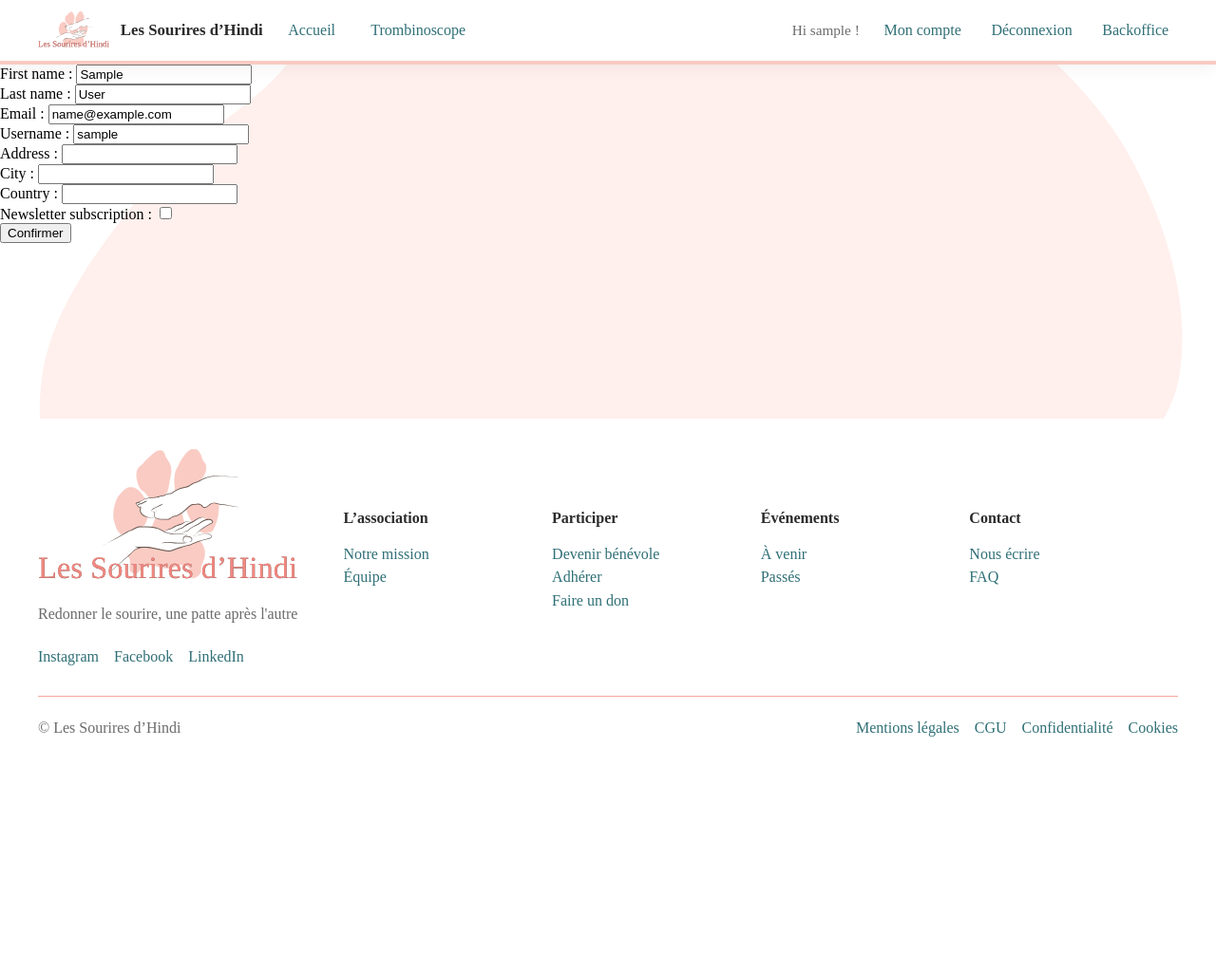
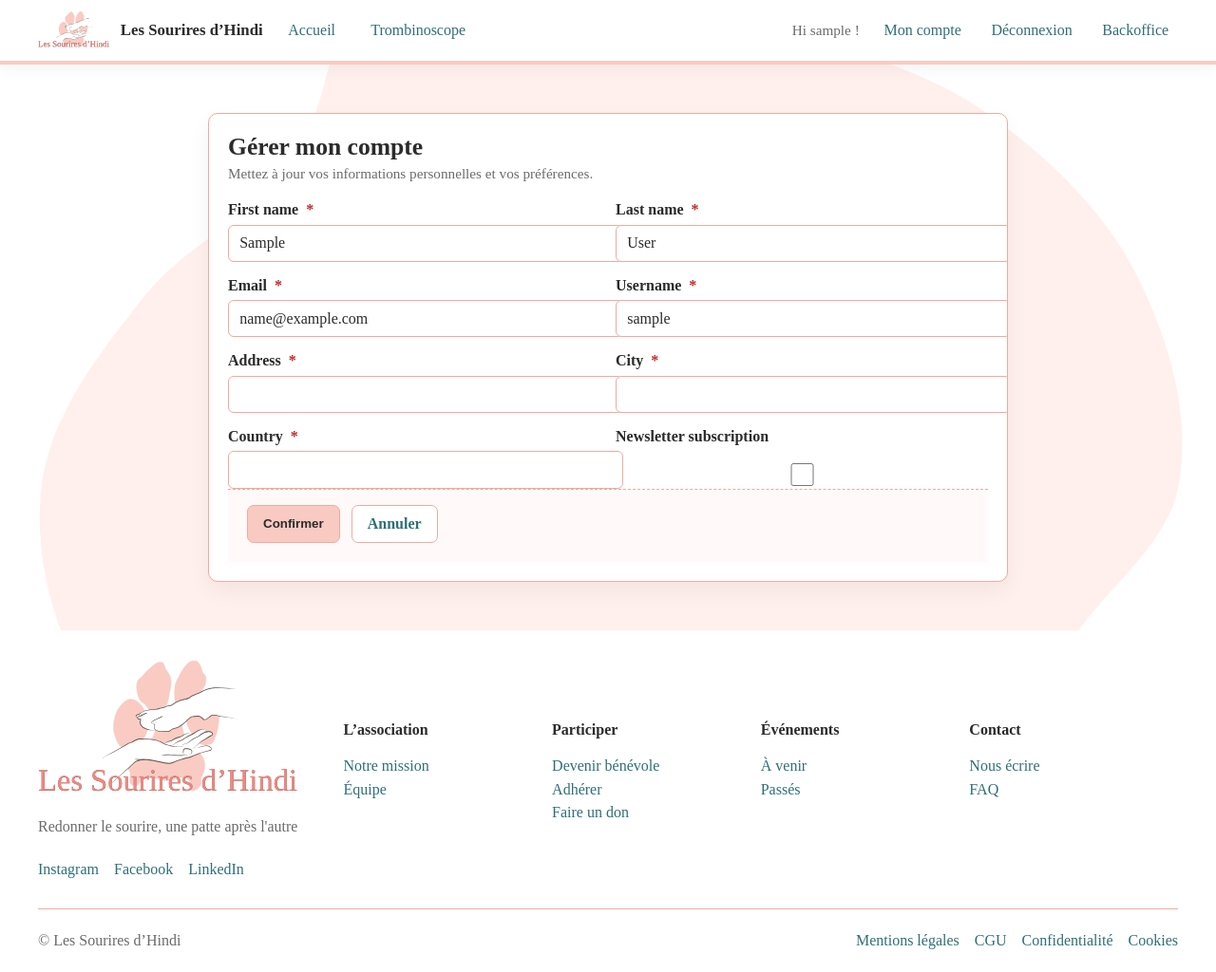
Before and after one commit to The-independant-project/ouaf, a Django app: page /account/edit in a window 1280 px wide. Shown: the whole page at 95% size. Before the commit the page ends 776 px from the top, so only its background shows below. Run offline with Django 5.2, Linux system fonts and the light colour scheme; the visitor is signed in with stand-in values (Sample User, id 1).

Commit message:
Feat : First account edition impressions

```diff
--- a/ouaf/ouaf_app/static/css/main_css.css
+++ b/ouaf/ouaf_app/static/css/main_css.css
@@ -504,3 +504,151 @@ body.no-scroll {
     box-shadow: 0 4px 18px rgba(0, 0, 0, .05);
   }
 }
+
+
+
+
+
+
+
+/*************EDIT USER********/
+
+
+  .account {
+    padding: clamp(2rem, 4vw, 4rem) var(--space-4);
+  }
+  .account__card {
+    max-width: 840px;
+    margin: 0 auto;
+    background: #fff;
+    border: 1px solid var(--clr-primary-dark);
+    border-radius: var(--radius);
+    box-shadow: 0 10px 24px rgba(0,0,0,.05);
+    overflow: hidden;
+  }
+  .account__head {
+    padding: 1.25rem 1.25rem 0;
+  }
+  .account__title {
+    margin: 0;
+    font-size: clamp(1.25rem, 2.6vw, 1.6rem);
+    color: var(--clr-ink);
+  }
+  .account__meta {
+    margin: .25rem 0 0;
+    color: var(--clr-muted);
+    font-size: .95rem;
+  }
+
+  /* Forme */
+  .account__body {
+    padding: 1.25rem;
+  }
+  .formGrid {
+    display: grid;
+    gap: var(--space-4);
+  }
+  @media (min-width: 720px){
+    .formGrid { grid-template-columns: 1fr 1fr; }
+    .span-full { grid-column: 1 / -1; }
+  }
+
+  .form__row {
+    display: grid;
+    gap: .4rem;
+  }
+  .form__label {
+    font-weight: 600;
+    color: var(--clr-ink);
+  }
+  .form__required {
+    color: #c62828;
+    margin-left: .25rem;
+  }
+
+  .account__card input[type="text"],
+  .account__card input[type="email"],
+  .account__card input[type="tel"],
+  .account__card input[type="url"],
+  .account__card input[type="number"],
+  .account__card input[type="password"],
+  .account__card textarea,
+  .account__card select {
+    width: 100%;
+    padding: .6rem .7rem;
+    border: 1px solid var(--clr-primary-dark);
+    border-radius: calc(var(--radius) - 4px);
+    background: #fff;
+    color: var(--clr-ink);
+    font: inherit;
+  }
+  .account__card textarea { min-height: 110px; resize: vertical; }
+  .account__card input:focus,
+  .account__card textarea:focus,
+  .account__card select:focus {
+    outline: none;
+    border-color: var(--clr-accent);
+    box-shadow: 0 0 0 3px rgba(47,111,118,.15);
+  }
+
+  .form__help {
+    color: var(--clr-muted);
+    font-size: .9rem;
+  }
+  .form__errors {
+    color: #b00020;
+    font-size: .9rem;
+  }
+  .form__row.is-error input,
+  .form__row.is-error textarea,
+  .form__row.is-error select {
+    border-color: #b00020;
+  }
+
+  /* Actions */
+  .account__foot {
+    padding: 1rem 1.25rem 1.25rem;
+    display: flex;
+    flex-wrap: wrap;
+    gap: var(--space-3);
+    border-top: 1px dashed var(--clr-primary-dark);
+    background: var(--clr-bg);
+  }
+  .btn {
+    display: inline-flex;
+    align-items: center;
+    justify-content: center;
+    gap: .5rem;
+    padding: .65rem 1rem;
+    border-radius: calc(var(--radius) - 3px);
+    border: 1px solid transparent;
+    text-decoration: none;
+    cursor: pointer;
+    font-weight: 600;
+  }
+  .btn--primary {
+    background: var(--clr-primary);
+    border-color: var(--clr-primary-dark);
+    color: var(--clr-ink);
+  }
+  .btn--primary:hover { filter: brightness(.98); }
+  .btn--ghost {
+    background: #fff;
+    border-color: var(--clr-primary-dark);
+    color: var(--clr-accent);
+  }
+  .btn--danger {
+    background: #fff;
+    border-color: #d32f2f;
+    color: #d32f2f;
+  }
+
+  /* Bandeau d’erreurs globales */
+  .form__nonfield {
+    margin: 0 0 1rem;
+    padding: .75rem 1rem;
+    border-radius: calc(var(--radius) - 4px);
+    border: 1px solid #b00020;
+    background: #fff5f6;
+    color: #b00020;
+  }
--- a/ouaf/ouaf_app/templates/account/account_edit.html
+++ b/ouaf/ouaf_app/templates/account/account_edit.html
@@ -1,16 +1,68 @@
 {% extends "base.html" %}
+{% load static %}
 
-{% block subtitle %} - Gérer mon compte{% endblock %}
+{% block subtitle %} – Gérer mon compte{% endblock %}
 
 {% block content %}
-<form method="post" action="{% url 'account_edit' %}">
-    {% csrf_token %}
-    {% if form.errors %}
-        {{form.errors}}
-    {% endif %}
-    {{ form }}
-    <input type="submit" value="Confirmer">
-    <input type="hidden" name="next" value="{{ next }}">
-</form>
+
+
+<section class="account">
+  <div class="account__card">
+    <header class="account__head">
+      <h1 class="account__title">Gérer mon compte</h1>
+      <p class="account__meta">Mettez à jour vos informations personnelles et vos préférences.</p>
+    </header>
+
+    <div class="account__body">
+      <form method="post" action="{% url 'account_edit' %}">
+        {% csrf_token %}
+
+        {% if form.non_field_errors %}
+          <div class="form__nonfield">
+            {{ form.non_field_errors }}
+          </div>
+        {% endif %}
+
+        <div class="formGrid">
+          {% for field in form %}
+            {% with full=0 %}
+              {% if field.name == 'address' or field.name == 'city' or field.name == 'country' or field.name == 'email' or field.name == 'username' %}
+                {% with full=1 %}{% endwith %}
+              {% endif %}
+            {% endwith %}
+
+            <div class="form__row {% if field.errors %}is-error{% endif %} {% if full %}span-full{% endif %}">
+              <label class="form__label" for="{{ field.id_for_label }}">
+                {{ field.label }}
+                {% if field.field.required %}<span class="form__required" aria-hidden="true">*</span>{% endif %}
+              </label>
+
+              {{ field }}
+
+              {% if field.help_text %}
+                <div class="form__help">{{ field.help_text|safe }}</div>
+              {% endif %}
+
+              {% if field.errors %}
+                <div class="form__errors">{{ field.errors }}</div>
+              {% endif %}
+            </div>
+          {% endfor %}
+        </div>
+
+        <input type="hidden" name="next" value="{{ next }}">
+
+        <div class="account__foot">
+          <button type="submit" class="btn btn--primary">Confirmer</button>
+          <a href="{{ next|default:'/' }}" class="btn btn--ghost">Annuler</a>
+{#          {% url 'password_change' as pw_url %}#}
+{#          {% if pw_url %}#}
+{#            <a href="{{ pw_url }}" class="btn btn--ghost">Modifier mon mot de passe</a>#}
+{#          {% endif %}#}
+        </div>
+      </form>
+    </div>
+  </div>
+</section>
 
 {% endblock %}
```
